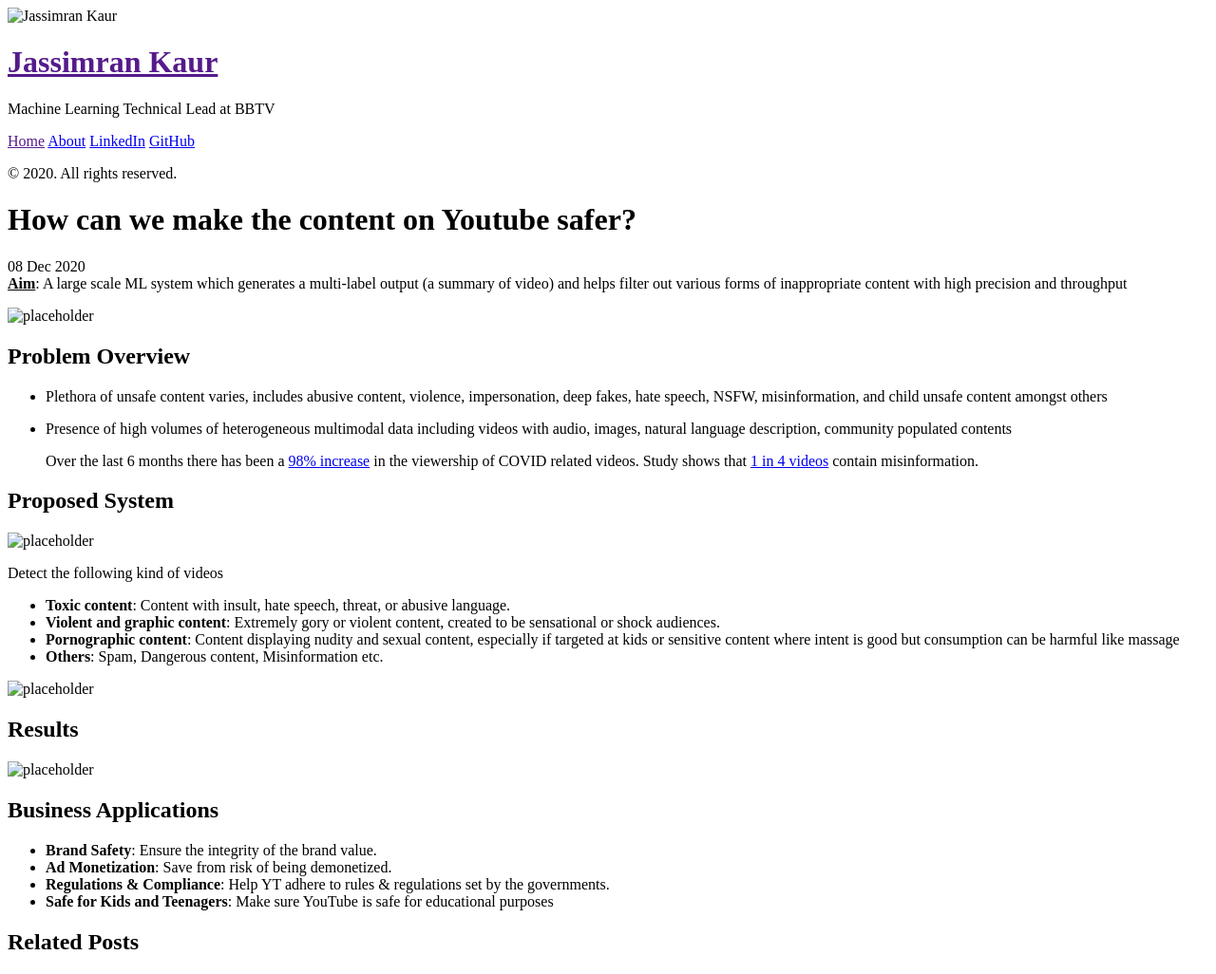
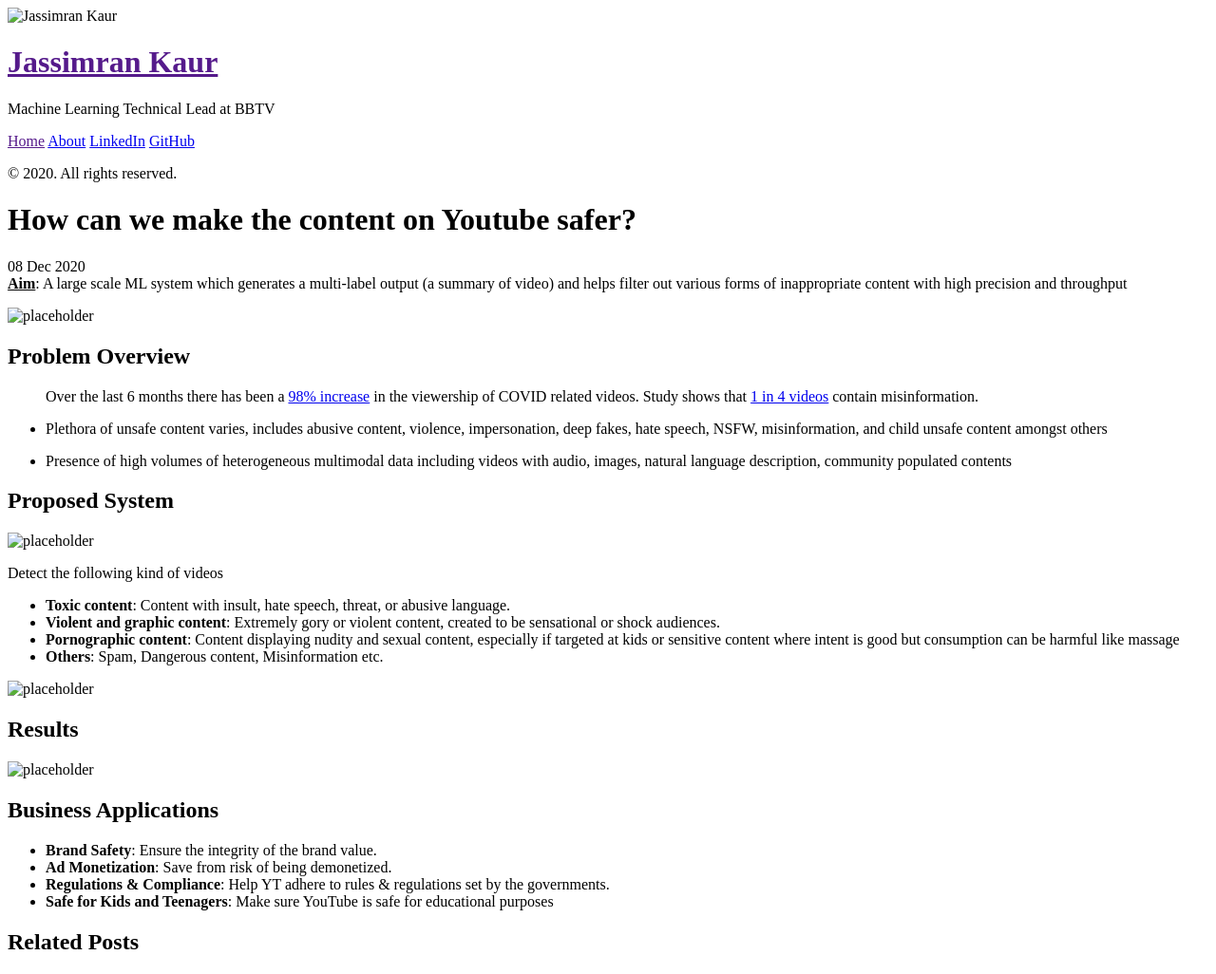
Before and after one commit to jassimran/jassimran.github.io, a Jekyll site: the page built from _posts/2020-12-8-how-can-we-make-the-content-on-Youtube-safer.md.md, in a window 1280 px wide. Shown: the whole page at 95% size. Built offline with Jekyll 4.4.1, drawn with Linux system fonts in a browser that asks for light colours; Markdown is read by kramdown in place of the engine named in the settings.

Commit message:
make sophistications

```diff
--- a/_posts/2020-12-8-how-can-we-make-the-content-on-Youtube-safer.md.md
+++ b/_posts/2020-12-8-how-can-we-make-the-content-on-Youtube-safer.md.md
@@ -12,11 +12,13 @@
 
 ## Problem Overview
 
+> Over the last 6 months there has been a <a href="https://www.business-standard.com/article/technology/youtube-sees-surge-in-subscriber-base-views-due-to-covid-19-lockdown-120042100710_1.html">98% increase</a> in the viewership of COVID related videos. Study shows that <a href="https://www.sciencedaily.com/releases/2020/05/200513200408.htm">1 in 4 videos</a> contain misinformation.
+
 - Plethora of unsafe content varies, includes abusive content, violence, impersonation, deep fakes, hate speech, NSFW, misinformation, and child unsafe content amongst others
 
 - Presence of high volumes of heterogeneous multimodal data including videos with audio, images, natural language description, community populated contents
 
-> Over the last 6 months there has been a <a href="https://www.business-standard.com/article/technology/youtube-sees-surge-in-subscriber-base-views-due-to-covid-19-lockdown-120042100710_1.html">98% increase</a> in the viewership of COVID related videos. Study shows that <a href="https://www.sciencedaily.com/releases/2020/05/200513200408.htm">1 in 4 videos</a> contain misinformation.
+
 
 ## Proposed System
 
```
